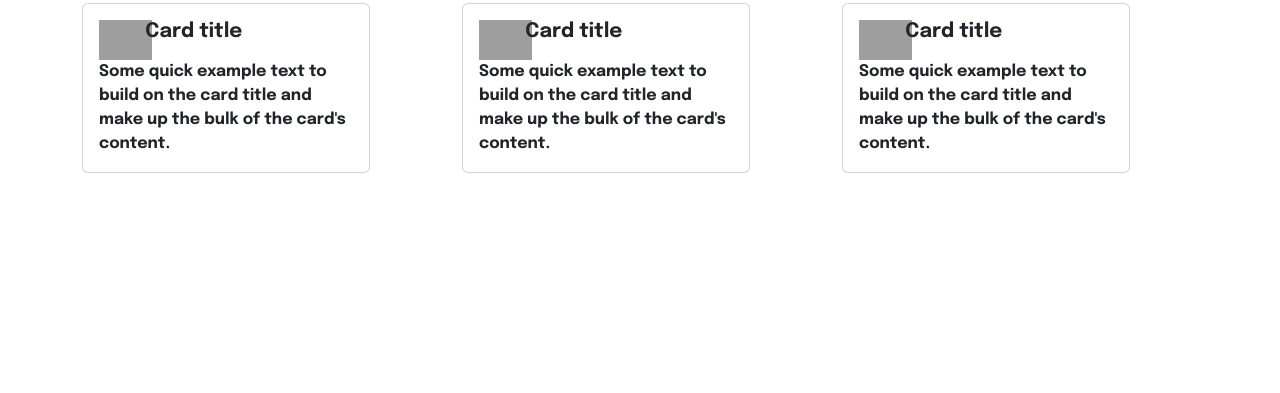
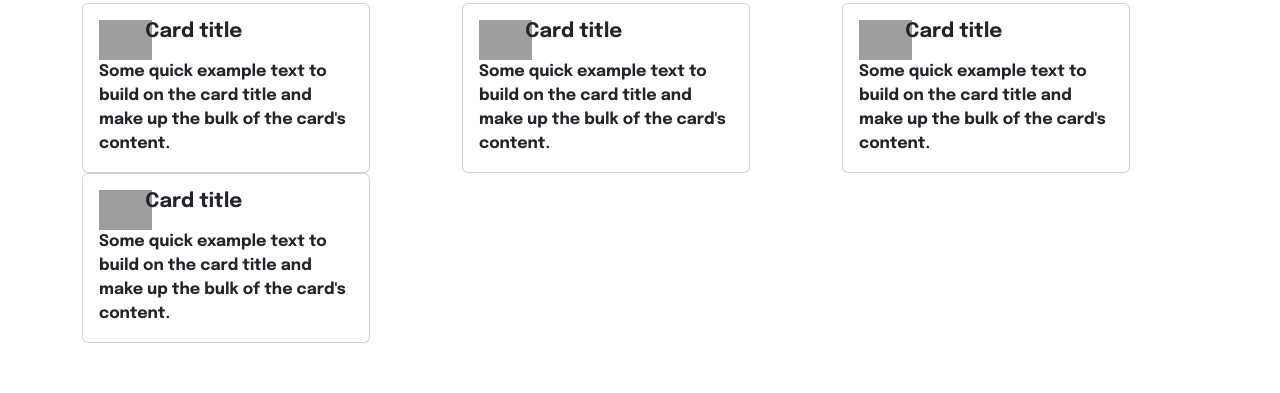
Before and after one commit to yogi-masaji/prak-dw, a plain HTML site: page index.html in a window 1280 px wide. Shown: the part 933-1326 px from the top of the page. Drawn offline with Linux system fonts and the light colour scheme; grey boxes are pictures that could not be loaded.

Commit message:
add new sec

```diff
--- a/index.html
+++ b/index.html
@@ -178,6 +178,29 @@
               </div>
             </div>
           </div>
+
+          <div class="col-4">
+            <div class="card" style="width: 18rem">
+              <div class="card-body">
+                <div class="row">
+                  <div class="col-2">
+                    <img
+                      src="https://www.mountsinai.on.ca/wellbeing/our-team/team-images/person-placeholder/image"
+                      alt=""
+                      style="height: 40px"
+                    />
+                  </div>
+                  <div class="col-10">
+                    <h5 class="card-title">Card title</h5>
+                  </div>
+                </div>
+                <p class="card-text">
+                  Some quick example text to build on the card title and make up
+                  the bulk of the card's content.
+                </p>
+              </div>
+            </div>
+          </div>
         </div>
       </div>
     </section>
```
